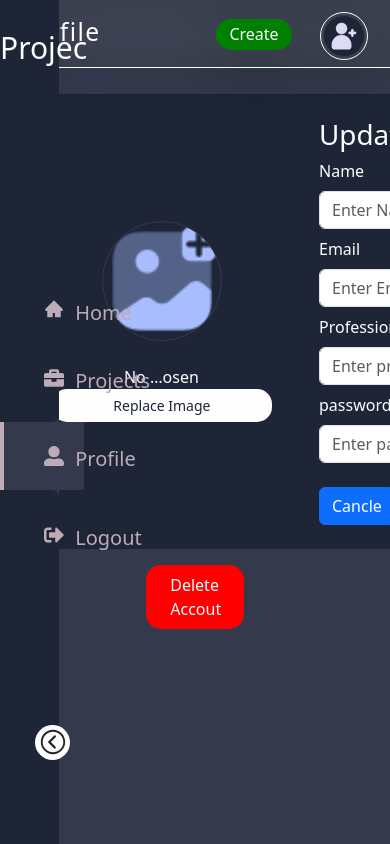
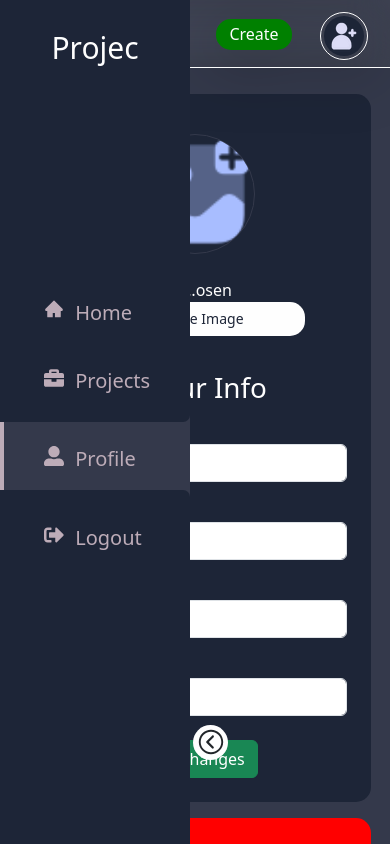
Before and after one commit to G-GraceCode/Projec-M-S, a React (Vite) app in the folder frontend/: page /profile in a window 390 px wide. Built offline with nearby package versions, Linux system fonts and the light colour scheme; no server answers.

Commit message:
Update 5 files

```diff
--- a/frontend/src/components/Layout/Logout.jsx
+++ b/frontend/src/components/Layout/Logout.jsx
@@ -17,7 +17,7 @@ const Logout = () => {
     <div className="content">
       <Navbar />
 
-      <Signout>
+      <Signout className="signout">
         <div className="logoutContent">
           <h3> Sign Out </h3>
           <p>{` ${userInfo?.username} logout by clicking the link below`}</p>
@@ -45,7 +45,7 @@ const Signout = styled.div`
   text-align: center;
   background-color: var(--color-bg-2);
   padding: 0rem 1rem;
-  width: min(900px, 500px);
+  width: min(600px, 400px);
   margin: auto;
 
   border-radius: var(--border-radius);
--- a/frontend/src/components/Layout/Profile.jsx
+++ b/frontend/src/components/Layout/Profile.jsx
@@ -113,7 +113,7 @@ const Profile = () => {
   return (
     <div className="content">
       <Navbar />
-      <Edituser>
+      <Edituser className="edituser">
         <Col className="image-replace">
           <label className="card" htmlFor="file">
             <div className="img-sec">
@@ -138,9 +138,9 @@ const Profile = () => {
             </Row>
           </label>
         </Col>
-        <form onSubmit={HandleUpdate}>
+        <form className="form" onSubmit={HandleUpdate}>
           <h1>Update Your Info</h1>
-          <Form.Group className="my-2" controlId="username">
+          <Form.Group className="my-2 w-100%" controlId="username">
             <Form.Label>Name</Form.Label>
             <Form.Control
               type="text"
@@ -191,7 +191,7 @@ const Profile = () => {
           </Button>
         </form>
       </Edituser>
-      <DeletetUser className="my-3" onClick={() => setDelet("active")}>
+      <DeletetUser className="my-3 delet" onClick={() => setDelet("active")}>
         Delete Accout
       </DeletetUser>
 
@@ -203,13 +203,14 @@ const Profile = () => {
 export default Profile;
 
 const Edituser = styled.div`
-  display: flex;
+  display: grid;
+  grid-template-columns: minmax(min(300px), 1fr) minmax(min(300px), 1fr);
   justify-content: center;
   align-items: center;
-  flex-direction: wrap;
+  // flex-flow: row wrap;
   margin: 0 auto;
   color: var(--natural-white);
-  width: max(600px, 350px);
+  width: fit-content;
   background: var(--color-bg-2);
   padding: 1.5rem;
   gap: 1.2rem;
@@ -272,8 +273,9 @@ const Edituser = styled.div`
 
  }
 
-  & form {
-    // margin-top: 1rem;
+  .form {
+    width: 100%;
+    background-color: red;
     border-radius: var(--border-radius);
     .btn {
       margin-right: 0.5rem;
--- a/frontend/src/components/Sidebar.css
+++ b/frontend/src/components/Sidebar.css
@@ -6,11 +6,12 @@
   justify-content: center;
   flex-flow: column nowrap;
   background-color: var(--color-bg-2);
-  position: absolute;
+  position: fixed;
   bottom: 0%;
   top: 0%;
   /* width: 15%; */
-  /* left: 2.4%; */
+  left: 0%;
+  transition: left var(--transition);
   z-index: var(--z-modal);
   /* border-radius: var(--border-radius); */
   /* display: none; */
@@ -164,6 +165,11 @@
   right: -20%;
 }
 
+.sideclose {
+  left: 0% !important;
+  right:98% !important;
+}
+
 .sidebar .icon {
   font-size: 30px;
 }
--- a/frontend/src/components/Sidebar.jsx
+++ b/frontend/src/components/Sidebar.jsx
@@ -43,7 +43,7 @@ const Sidebar = () => {
             <Menu
               className="nav-controler"
               style={{
-                width: `${isCollapsed ? "15%" : "2.5%"}`,
+                left: `${isCollapsed ? "0%" : "2.5%"}`,
                 backgroundColor: `${
                   isCollapsed ? "var(--color-bg-2)" : "var(--color-bg)"
                 }`,
@@ -128,7 +128,7 @@ const Sidebar = () => {
               </div>
             </Menu>
           ) : (
-            <div className="sidebar">
+            <div className="sidebar sideclose">
               <IoIosArrowDropright className="icon" onClick={handleToggle} />
             </div>
           )}
@@ -142,4 +142,4 @@ const Sidebar = () => {
 
 export default Sidebar;
 
-const Menu = styled.div``;
+const Menu = styled.aside``;
--- a/frontend/src/index.css
+++ b/frontend/src/index.css
@@ -219,10 +219,25 @@ img {
   position: relative;
 }
 
-@media (max-width: 769px) {
+/* media query for small screen */
+@media screen and (max-width: 769px) {
   .container-box {
     display: flex !important;
     flex-flow: column-reverse wrap !important;
     text-align: center;
   }
+  /* edit page */
+  .edituser {
+    display: grid;
+    grid-template-columns: 1fr !important;
+    width: 90% !important;
+  }
+  .delet {
+    width: 90% !important;
+  }
+
+  /* logout page */
+  .signout{
+    width: 100% !important;
+  }
 }
```
